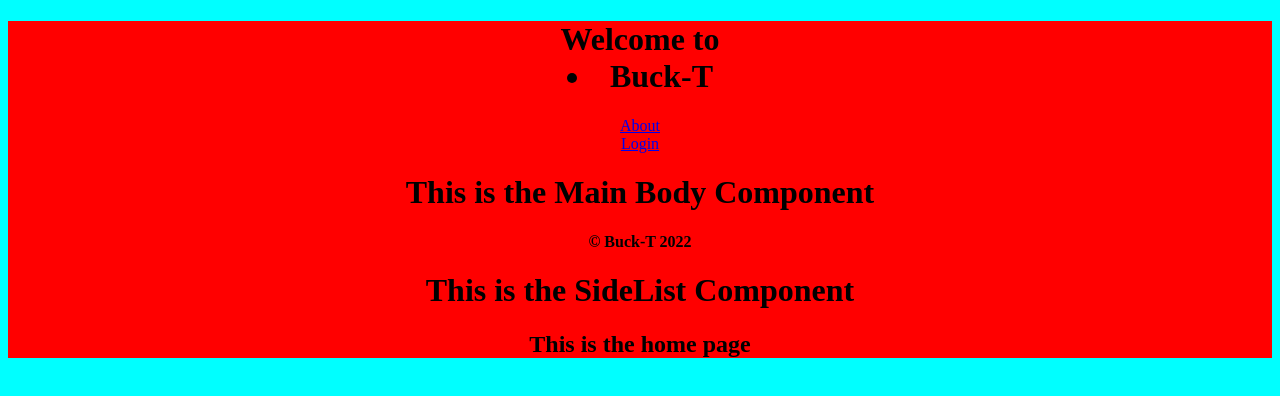
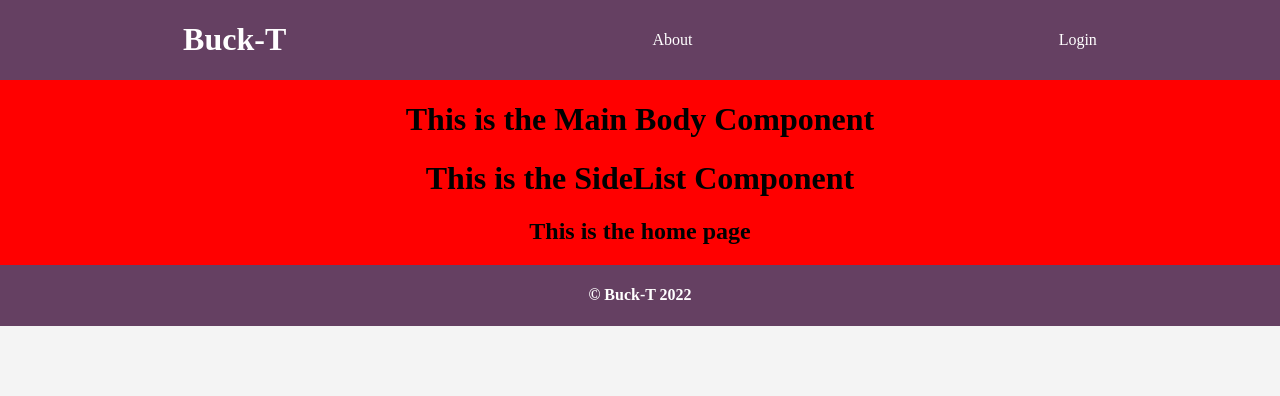
Before and after one commit to daydin14/buckT-frontend, a React (Create React App) app: page / in a window 1280 px wide. Shown: the top 396 px of the page. Built offline with nearby package versions, Linux system fonts and the light colour scheme.

Commit message:
began styling

```diff
--- a/src/App.js
+++ b/src/App.js
@@ -20,7 +20,6 @@ function App() {
     <div className="App">
       <NavBar />
       <MainBody />
-      <Footer />
       <SideList />
 
       <Route exact path="/">
@@ -36,6 +35,7 @@ function App() {
         <Login />
       </Route>
 
+      <Footer />
     </div>
   );
 }
--- a/src/components/Navbar.js
+++ b/src/components/Navbar.js
@@ -4,12 +4,12 @@ import { Link } from 'react-router-dom';
 const NavBar = () => {
   return (
     <div className="NavBar">
-      <h1>Welcome to <li>Buck-T</li></h1>
+      <h1>Buck-T</h1>
       <Link to="/About">
-        <div>About</div>
+        <div className="link">About</div>
       </Link>
       <Link to='/Login'>
-        <div>Login</div>
+        <div className="link">Login</div>
       </Link>
     </div>
   )
--- a/src/components/Sidelist.js
+++ b/src/components/Sidelist.js
@@ -3,6 +3,7 @@ import React from "react";
 const SideList = () => {
   return (
     <h1>This is the SideList Component</h1>
+
   )
 };
 
--- a/src/index.css
+++ b/src/index.css
@@ -1,8 +1,44 @@
 body {
-background-color: aqua;
+  background-color: #F4F4F4;
+  margin: 0;
+  display: grid;
+  /* grid-template-columns: ; */
+
 }
 
 code {
   font-family: source-code-pro, Menlo, Monaco, Consolas, 'Courier New',
     monospace;
 }
+
+.NavBar {
+  background-color: #654062;
+  display: flex;
+  flex-direction: row;
+  justify-content: space-around;
+  align-items: center;
+  margin: 0;
+  color: white;
+}
+
+.title {
+  list-style: none;
+}
+
+.footer {
+  background-color: #654062;
+  display: flex;
+  flex-direction: row;
+  justify-content: center;
+  align-items: center;
+  margin: 0;
+  color: white;
+}
+a:link { text-decoration: none; }
+a:visited { text-decoration: none; }
+a:hover { text-decoration: none; }
+a:active { text-decoration: none; }
+
+a {
+ color: white;
+}
--- a/src/pages/About.js
+++ b/src/pages/About.js
@@ -1,6 +1,3 @@
-import { Link } from 'react-router-dom';
-
-
 const About = (props) => {
     return(
         <h2> about us page</h2>
```
Also changed, not shown: src/App.css (line endings or trailing spaces).
